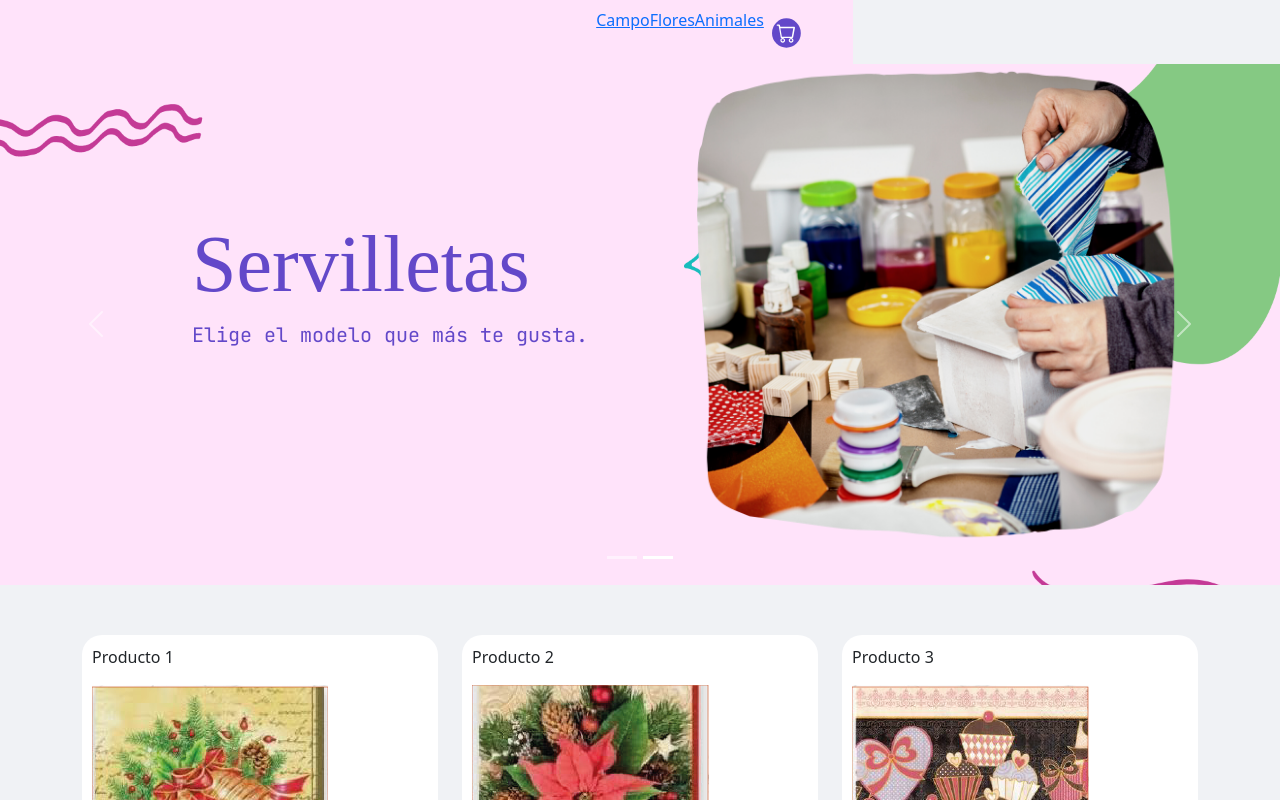
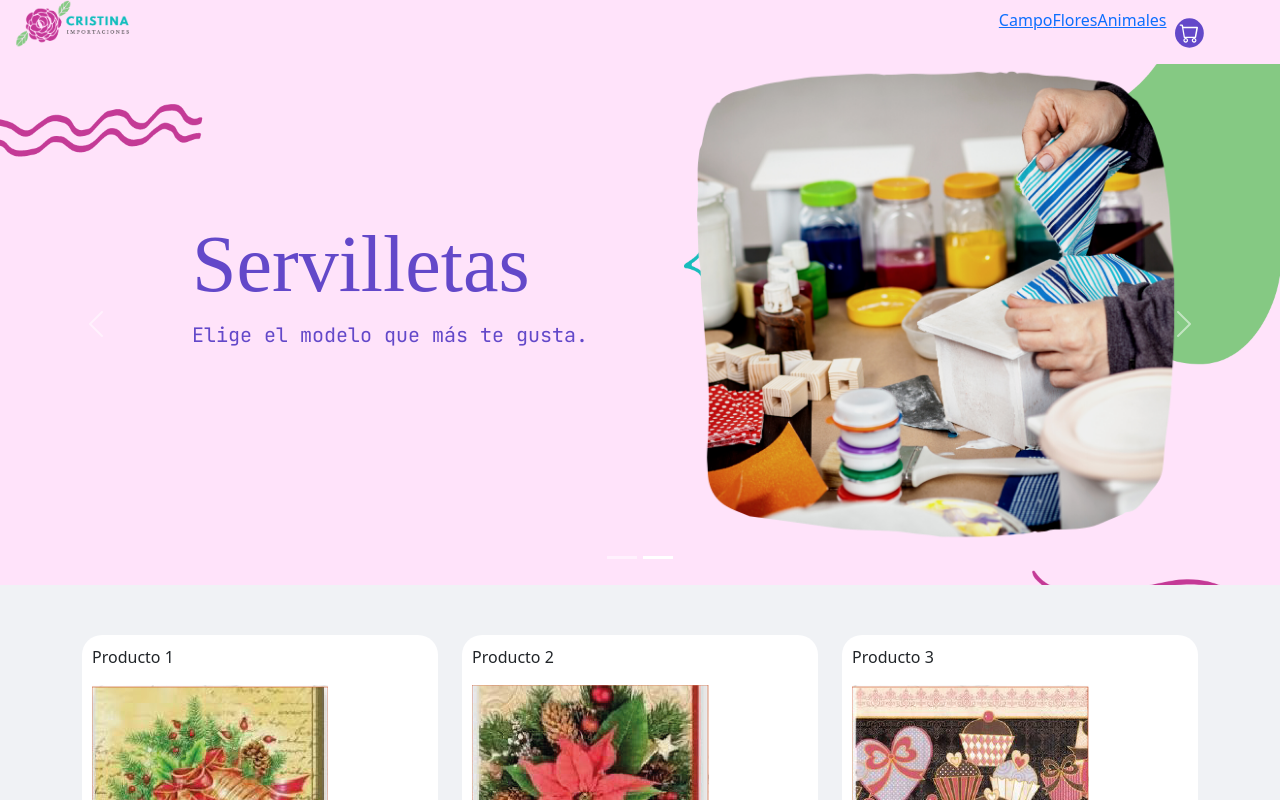
Before and after one commit to ClaudiaPrez88/tiendaClaudiaPerez, a React (Create React App) app: page / in a window 1280 px wide. Shown: the top 800 px of the page. Built offline with nearby package versions, Linux system fonts and the light colour scheme; a web font is replaced by a local one.

Commit message:
correccion primera entrega

```diff
--- a/src/App.css
+++ b/src/App.css
@@ -8,6 +8,9 @@ body{
 .logo{
   width: 120px;
   height: auto;
+}
+.menu-nav{
+ background: #FFE3FA;
 }
 .carrito{
   height: 30px;
--- a/src/App.js
+++ b/src/App.js
@@ -2,9 +2,11 @@ import NavBar from './components/NavBar';
 import './App.css';
 import ItemListContainer from './components/ItemListContainer';
 import Slider from './components/Slider';
+import {Container,Row} from 'react-bootstrap';
 import 'bootstrap/dist/css/bootstrap.min.css';
 import ItemDetailContainer from './components/ItemDetailContainer';
 import { BrowserRouter, Routes, Route } from 'react-router-dom';
+import Logo from './components/Logo';
 
 
 
@@ -13,7 +15,14 @@ const App = () => {
 
   return  (<>
   <BrowserRouter>
-    <NavBar/>
+    <Container fluid className='menu-nav'>
+      <Row>
+        <Logo/>
+        <NavBar/>
+      </Row>
+    </Container>
+
+
     <Slider/>
       <Routes>
         <Route path='/' element={<ItemListContainer/>}/>
--- a/src/components/ItemListContainer.js
+++ b/src/components/ItemListContainer.js
@@ -9,19 +9,28 @@ import { getProductByCategory } from "../utils/Productos";
 
 
 function ItemListContainer() {
+    // items es nuestro estado / SetItems es la funcion con que modifico el estado
+    // usestate es nuestro estado inicial, en este caso un array vacio
     const [items, Setitems] = useState ([])
+
+    // categoryId = el path que se llamará en las rutas
     const {categoryId} = useParams()
+    console.log(categoryId)
+ useEffect (()=> {
+        if(!categoryId)
 
-    useEffect (()=> {
-        if(categoryId)
-         {getProductByCategory(categoryId)
-         .then(response => {Setitems(response)})}
+         {customFetch(2000,productos)
+            .then(resultado => Setitems(resultado))}
         else
-        {customFetch(2000,productos)
-        .then(resultado => Setitems(resultado))
+        {getProductByCategory(categoryId)
+            .then(response => {Setitems(response)})
+            console.log(categoryId)
         }
-    }, [items]);
-    console.log(items)
+        //Runs on every render vs
+        // useEffect(() => {
+        //     //Runs only on the first render
+        //   }, []);
+    }, [categoryId]);
 
     return (
             <Container>
--- /dev/null
+++ b/src/components/Logo.js
@@ -0,0 +1,20 @@
+import React from 'react'
+import 'bootstrap/dist/css/bootstrap.min.css';
+import {Col} from 'react-bootstrap';
+import { Link } from 'react-router-dom';
+
+
+function Logo() {
+  return (
+        <Col xs={12} md={4}>
+            <Link to='/'>
+                 <img src='./img/logo.png' className='logo'></img>
+            </Link>
+
+        </Col>
+
+
+  )
+}
+
+export default Logo
--- a/src/utils/Productos.js
+++ b/src/utils/Productos.js
@@ -42,7 +42,7 @@ const productos = [
      return new Promise((resolve) => {
          setTimeout(()=>{
              resolve(productos);
-         }, 1000)
+         }, 200)
      })
  }
 
@@ -50,7 +50,7 @@ const productos = [
      return new Promise((resolve, reject) => {
          setTimeout(()=>{
              resolve(producto);
-         }, 1000)
+         }, 200)
      })
  }
 
@@ -58,7 +58,7 @@ const productos = [
     return new Promise((resolve) => {
         setTimeout(()=>{
             resolve(productos.find(prod => prod.id === id));
-        }, 500)
+        }, 200)
     })
 }
 
@@ -66,7 +66,7 @@ export const getProductByCategory = (category) =>{
     return new Promise((resolve) => {
         setTimeout(()=>{
             resolve(productos.filter(prod => prod.category === category));
-        }, 500)
+        }, 200)
     })
 }
  export default productos
```
